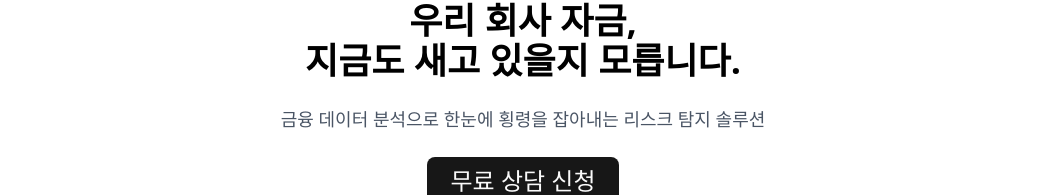
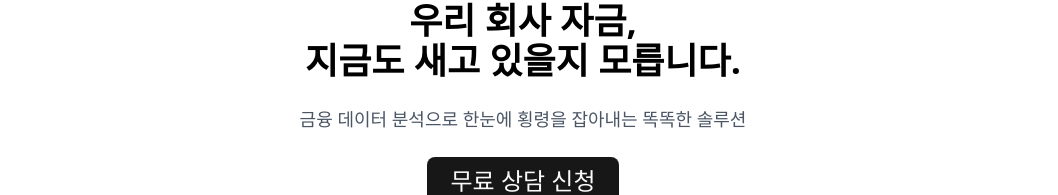
Before and after one commit to MontyCoder0701/gotchoo-landing, a Next.js app: page / in a window 1280 px wide. Shown: the part 271-466 px from the top of the page, without its empty margins (117-1175 px from the left). Built offline with nearby package versions, Linux system fonts and the light colour scheme.

Commit message:
fix: 문구 수정

```diff
--- a/app/page.tsx
+++ b/app/page.tsx
@@ -142,7 +142,7 @@ export default function Home() {
               지금도 새고 있을지 모릅니다.
             </h1>
             <p className="text-base sm:text-lg text-gray-600 dark:text-gray-300">
-              금융 데이터 분석으로 한눈에 횡령을 잡아내는 리스크 탐지 솔루션
+              금융 데이터 분석으로 한눈에 횡령을 잡아내는 똑똑한 솔루션
             </p>
 
             <Dialog open={firstCtaOpen} onOpenChange={setFirstCtaOpen}>
```
